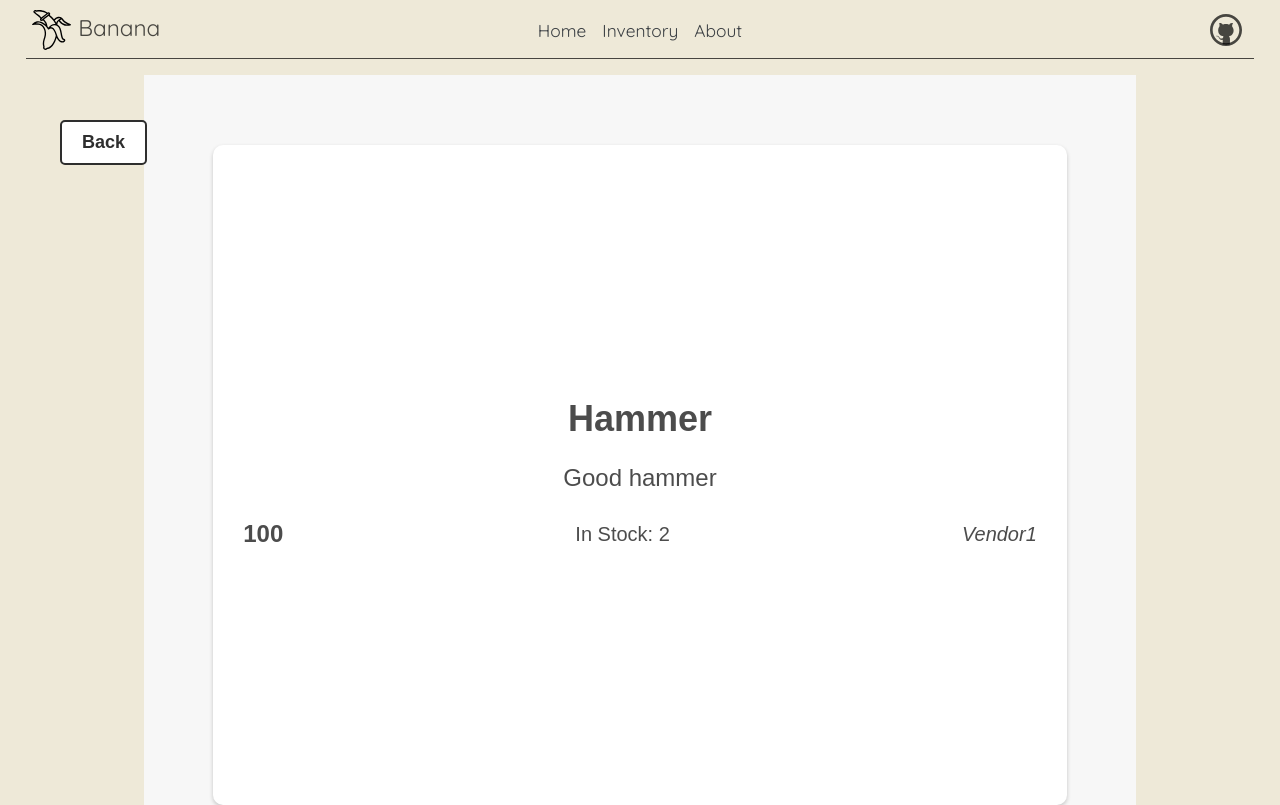
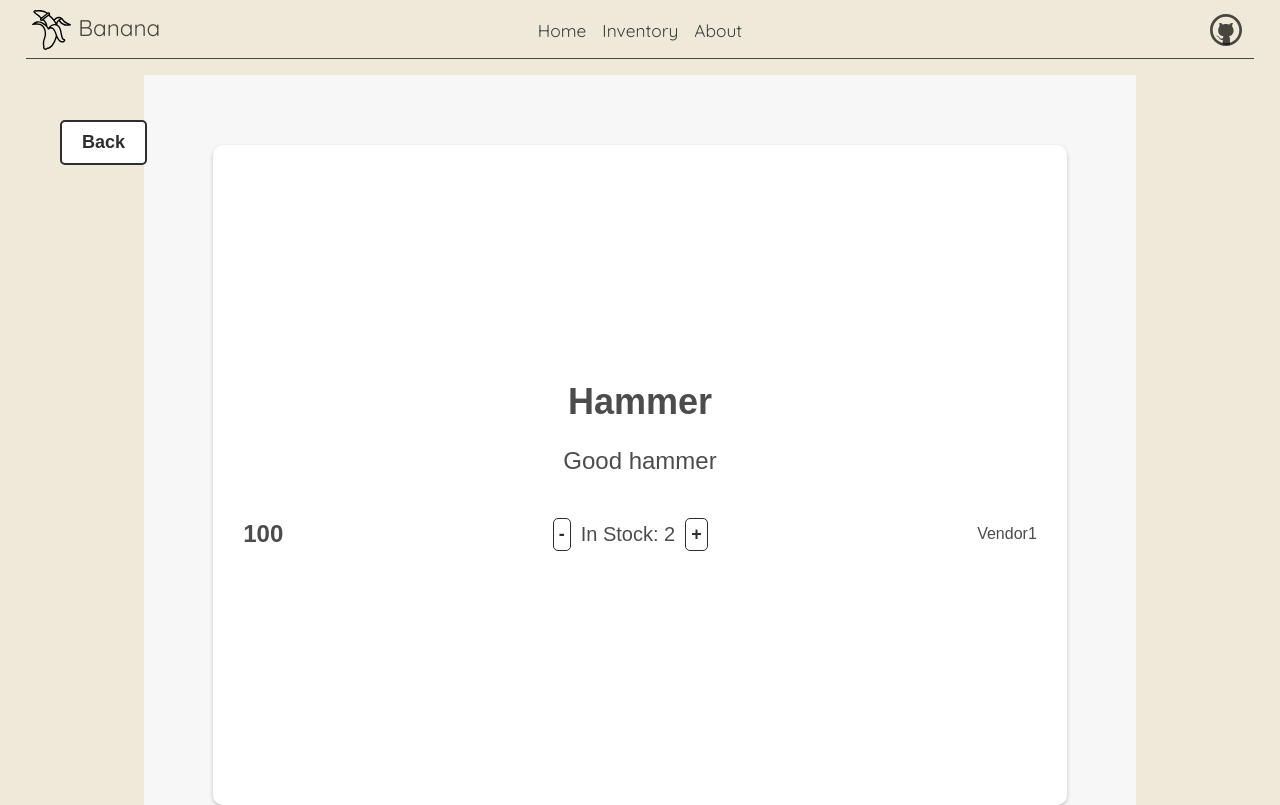
Before and after one commit to strangeTany/inventory, a SvelteKit app: page /item in a window 1280 px wide. Shown: the top 805 px of the page. Built offline with nearby package versions, Linux system fonts and the light colour scheme.

Commit message:
+- buttons added

```diff
--- a/package.json
+++ b/package.json
@@ -17,7 +17,7 @@
 		"@neoconfetti/svelte": "^1.0.0",
 		"@playwright/test": "^1.28.1",
 		"@sveltejs/adapter-node": "^1.2.3",
-		"@sveltejs/kit": "^1.5.0",
+		"@sveltejs/kit": "^1.15.5",
 		"@types/cookie": "^0.5.1",
 		"@typescript-eslint/eslint-plugin": "^5.45.0",
 		"@typescript-eslint/parser": "^5.45.0",
--- a/src/routes/item/+page.svelte
+++ b/src/routes/item/+page.svelte
@@ -3,19 +3,23 @@
     let item: Item = {
         name: "Hammer", id: "001", description: "Good hammer", price: 100, amount: 2, vendor: "Vendor1"
     }
+
+    function decrement() {
+        if (item.amount > 0) {
+            item.amount -= 1;
+        }
+    }
+
+    function increment() {
+        item.amount += 1;
+    }
 </script>
+
 <svelte:head>
 	<title>{item.name}</title>
 	<meta name="description" content="Collection of items in stock" />
 </svelte:head>
 
-<!-- <div class="cards_grid">
-    <h1>{item.name}</h1>
-    <p>{item.description}</p>
-    <p>{item.price}</p>
-    <p>{item.amount}</p>
-    <p>{item.vendor}</p>
-</div> -->
 <div class="card_page">
     <a class="back_button" href="../item_collection">Back</a>
     <div class="card_content">
@@ -23,11 +27,14 @@
         <p class="item_description">{item.description}</p>
         <div class="item_info">
             <p class="item_price">{item.price}</p>
-            <p class="item_amount">In Stock: {item.amount}</p>
+            <div class="item_amount">
+                <button on:click={decrement}>-</button>
+                <p>In Stock: {item.amount}</p>
+                <button on:click={increment}>+</button>
+            </div>
             <p class="item_vendor">{item.vendor}</p>
         </div>
     </div>
-
 </div>
 
 <style>
@@ -88,14 +95,28 @@
 }
 
 .item_amount {
+    display: flex;
+    justify-content: center;
+    align-items: center;
     margin: 0;
     font-size: 20px;
 }
 
-.item_vendor {
-    margin: 0;
-    font-size: 20px;
-    font-style: italic;
+.item_amount button {
+    margin: 0 10px;
+    padding: 5px;
+    background-color: #fff;
+    border: 1px solid #2e2e2e;
+    color: #2e2e2e;
+    font-size: 18px;
+    font-weight: bold;
+    border-radius: 5px;
+    cursor: pointer;
+    transition: all 0.2s ease;
+}
+
+.item_amount button:hover {
+    background-color: #2e2e2e;
 }
 
 .back_button {
```
Also changed, not shown: 1 other file (tests, documents, lock files or other folders).
